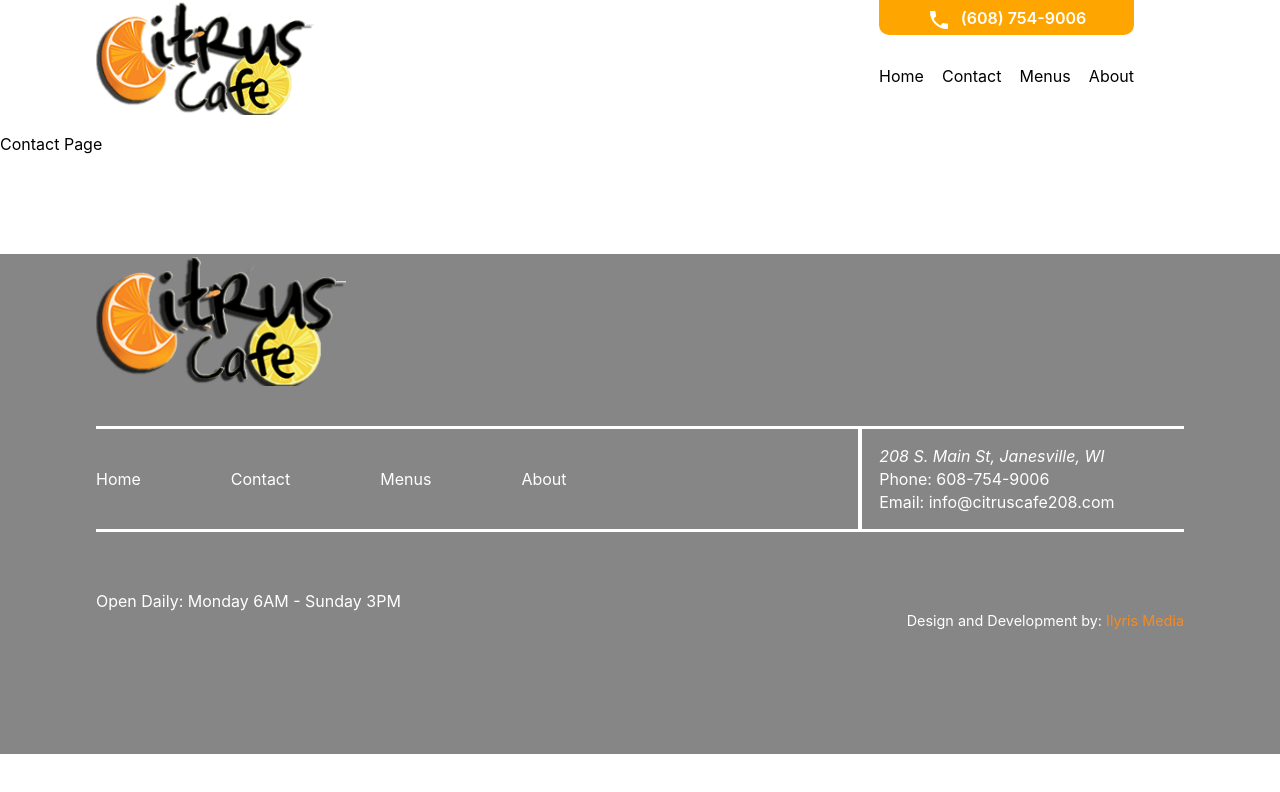
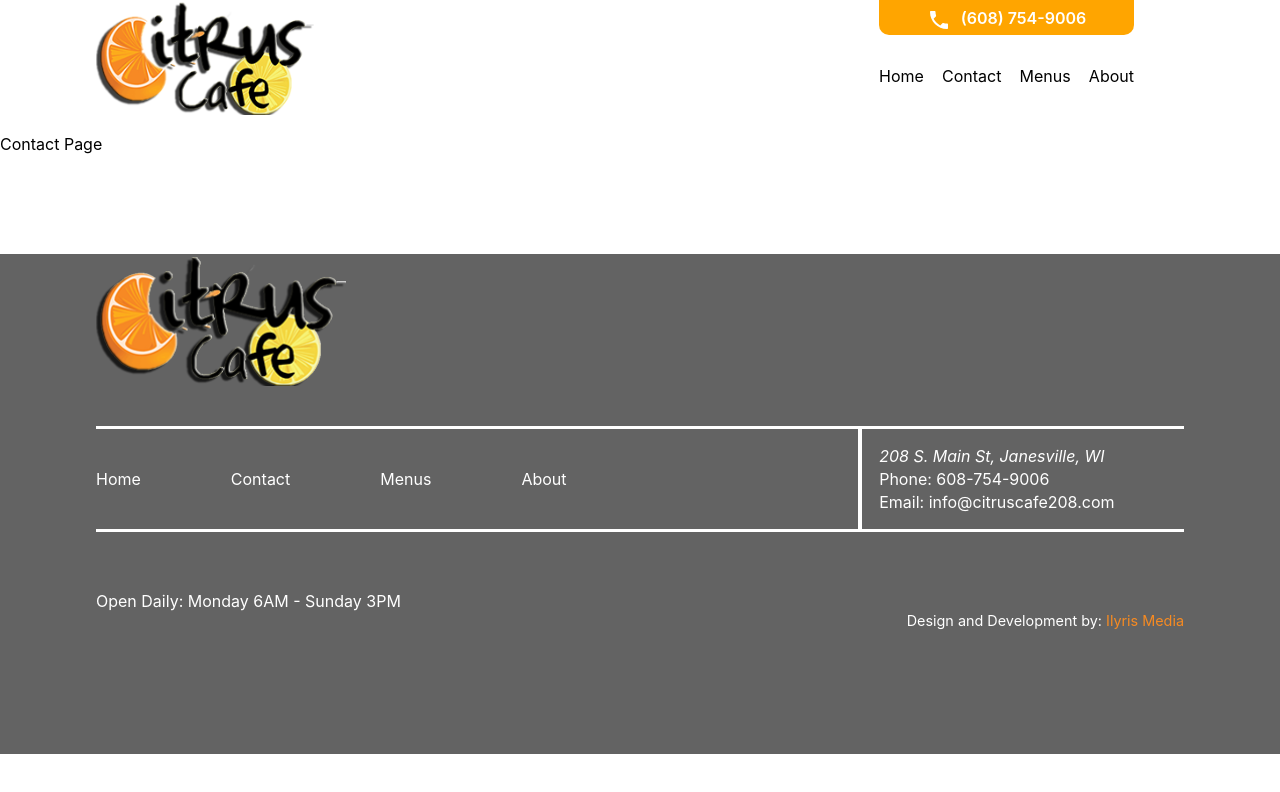
Before and after one commit to bkandaris/CitrusCafe, a React (Create React App) app: page /contact in a window 1280 px wide. Shown: the top 792 px of the page. Built offline with nearby package versions, Linux system fonts and the light colour scheme.

Commit message:
bk hopefully fixed deployment issue

```diff
--- a/package.json
+++ b/package.json
@@ -1,6 +1,6 @@
 {
   "name": "citruscafe",
-  "homepage": "https://ilyris-media.github.io",
+  "homepage": "https://ilyris-media.github.io/CitrusCafe/",
   "version": "0.1.0",
   "private": true,
   "dependencies": {
--- a/src/Components/Footer.js
+++ b/src/Components/Footer.js
@@ -40,7 +40,7 @@ export default Footer;
 
 const Wrapper = styled.div`
     margin-top: 100px;
-    background: #868686;
+    background: #636363;
     color: white;
     height: 500px;
     width: 100%;
```
